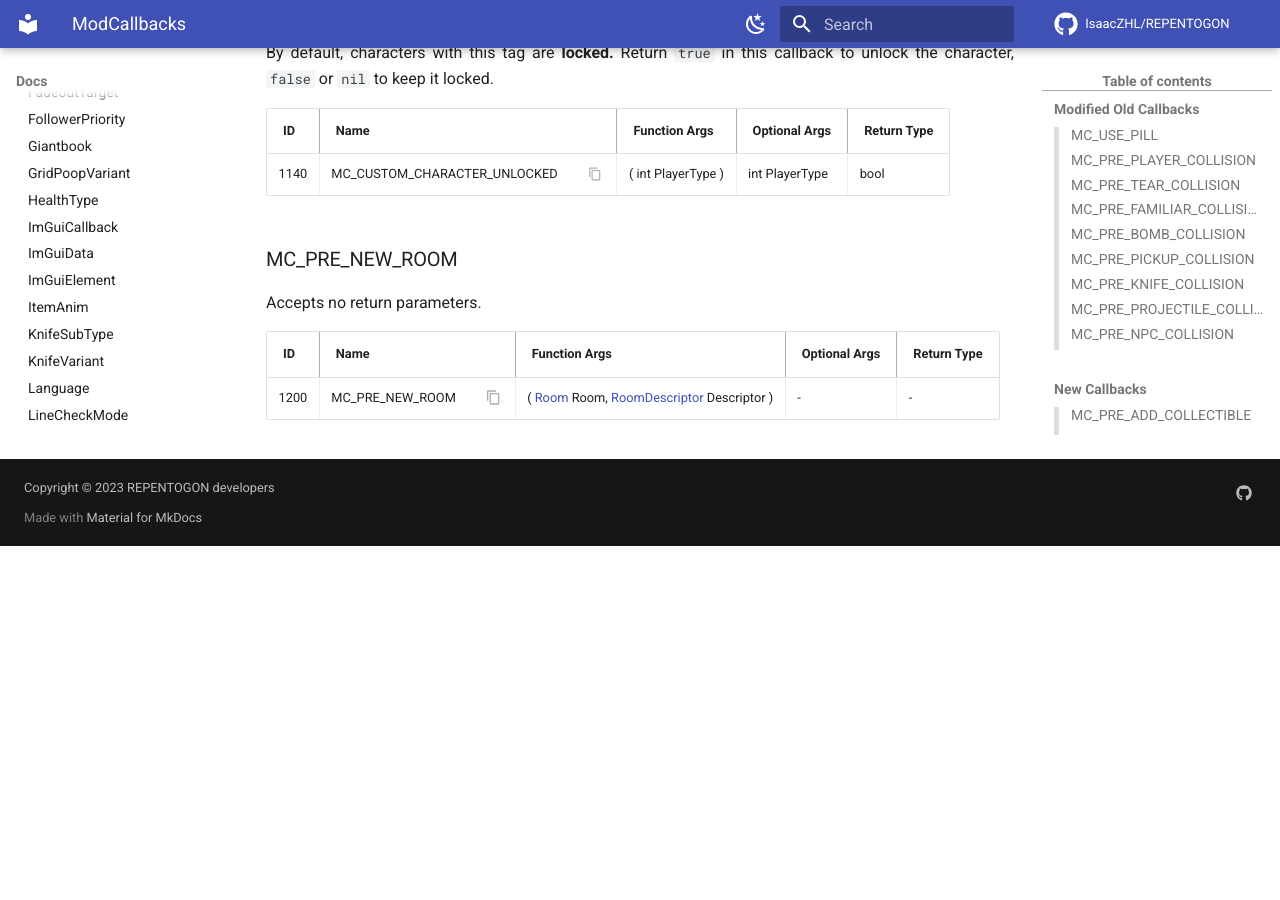
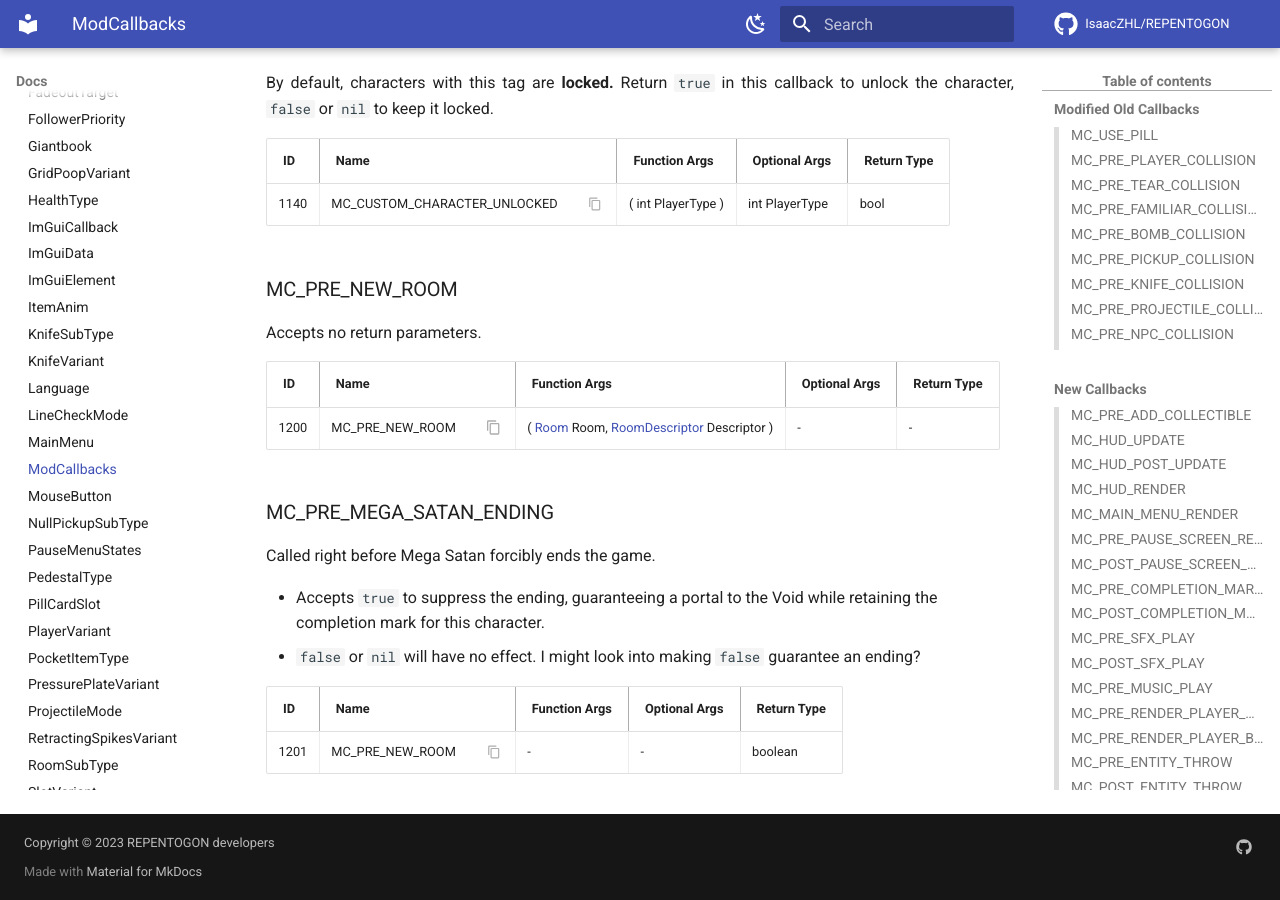
Before and after one commit to TeamREPENTOGON/REPENTOGON, an MkDocs documentation site: the page built from documentation/docs/enums/ModCallbacks.md, in a window 1280 px wide and 900 px high, scrolled down 37729 px. Built offline with MkDocs 1.6.1 and Material for MkDocs 9.7.7, drawn with Linux system fonts in a browser that asks for light colours; comment, search, counter and statistics services are not loaded; the version menu is left out; before the commit the page ends 38275 px from its top, so only the background shows below that; some of the changed text lies outside the part shown.

Commit message:
MC_PRE_MEGA_SATAN_ENDING
* Replaces Game():OverrideMegaSatanEnding with an equivalent callback.

```diff
--- a/documentation/docs/enums/ModCallbacks.md
+++ b/documentation/docs/enums/ModCallbacks.md
@@ -959,4 +959,14 @@
 
 |ID|Name|Function Args|Optional Args|Return Type|
 |:--|:--|:--|:--|:--|
-|1200 |MC_PRE_NEW_ROOM {: .copyable } | ( [Room](https://wofsauge.github.io/IsaacDocs/rep/Room) Room, [RoomDescriptor](https://wofsauge.github.io/IsaacDocs/rep/RoomDescriptor) Descriptor )| - | - |
+|1200 |MC_PRE_NEW_ROOM {: .copyable } | ( [Room](https://wofsauge.github.io/IsaacDocs/rep/Room) Room, [RoomDescriptor](https://wofsauge.github.io/IsaacDocs/rep/RoomDescriptor) Descriptor ) | - | - |
+
+### MC_PRE_MEGA_SATAN_ENDING
+Called right before Mega Satan forcibly ends the game.
+
+* Accepts `true` to suppress the ending, guaranteeing a portal to the Void while retaining the completion mark for this character.
+* `false` or `nil` will have no effect. I might look into making `false` guarantee an ending?
+
+|ID|Name|Function Args|Optional Args|Return Type|
+|:--|:--|:--|:--|:--|
+|1201 |MC_PRE_NEW_ROOM {: .copyable } | - | - | boolean |
```
Also changed, not shown: documentation/docs/Game.md (+0 -7 lines), 4 other files.
